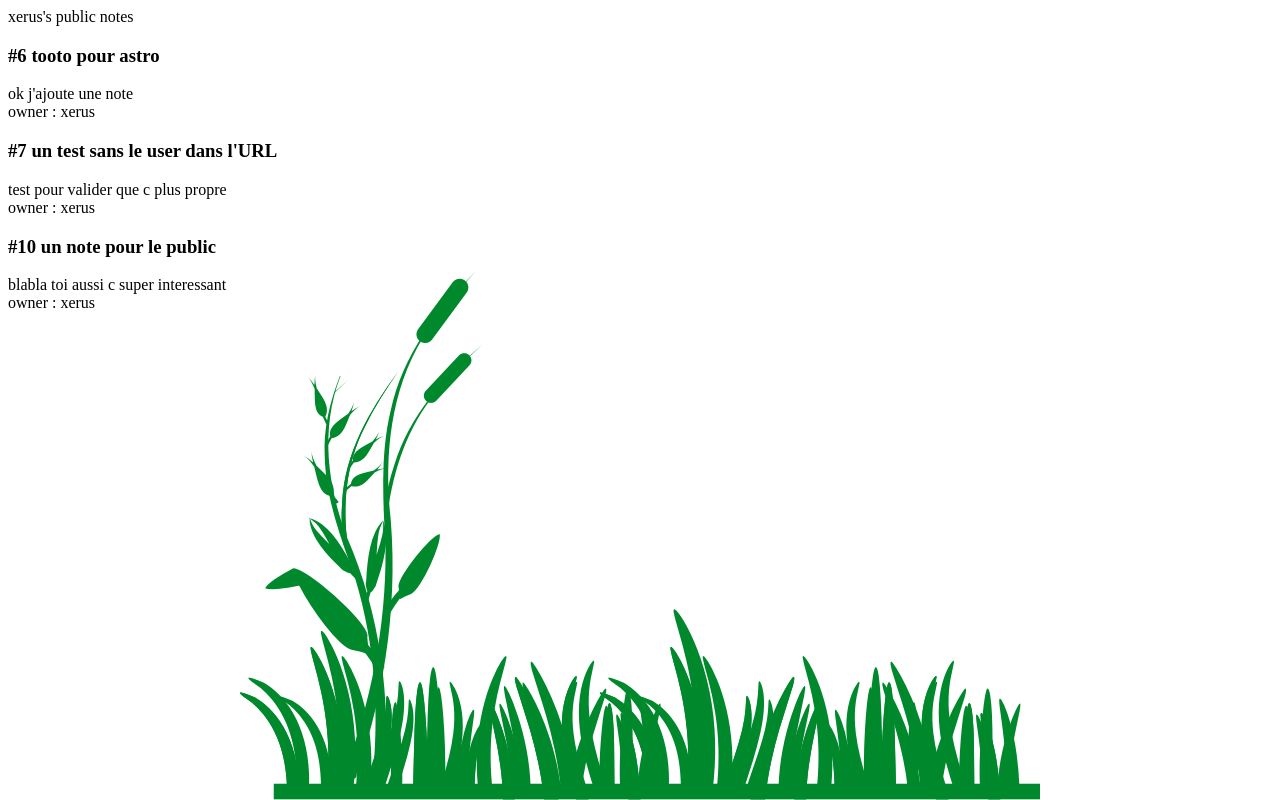
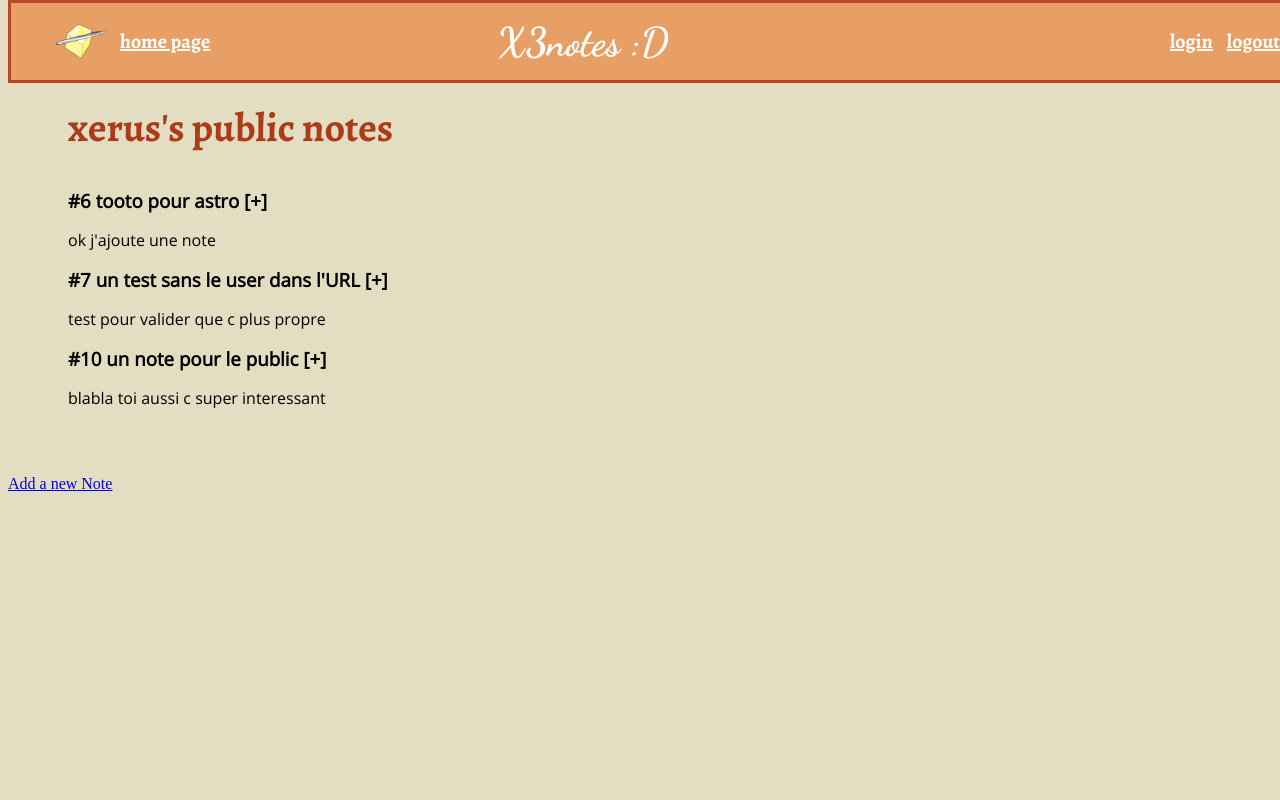
Before and after one commit to x3rus/dj_sandbox, a Django app: a page that uses sandbox/x3notes/templates/x3notes/view_user.html in a window 1280 px wide. Run offline with Django 3.2, Linux system fonts and the light colour scheme; data comes from the database, SQL or seed files in the repository.

Commit message:
Premier coup avec l'inehence de template qui est plutot un success , quelque probleme au niveau des URL principalement l'argument de l'id de la note ... a voir et le javascrip qui ne c'est pas ajouter a voir :D .. mais ca avance très bien

```diff
--- a/sandbox/x3notes/learn-css/notes-index.html
+++ b/sandbox/x3notes/learn-css/notes-index.html
@@ -17,10 +17,6 @@
 <body>
 
 <div id="header">
-<!--    <div class="header_left_img">
-        <img src="images/logo-small.png" alt="Logo small" style="float;width:70px;height:55px;" >
-    </div>
--->
     <div class="header_left">
         <ul>
             <li> <img src="images/logo-small.png" alt="Logo small" style="float;width:50px;height:35px;" > </li>
--- a/sandbox/x3notes/static/x3notes/style.css
+++ b/sandbox/x3notes/static/x3notes/style.css
@@ -1,8 +1,187 @@
-li a {
-        color: green;
+/*
+ * Tutorial : http://learnlayout.com/
+ * http://learnlayout.com/position.html
+ * Site web d'inspiration pour les coleurs du CSS :
+ * http://tympanus.net/codrops/2011/12/08/25-examples-of-perfect-color-combinations-in-web-design/
+ * */
+
+/*
+ * combainison de couleur:
+ *
+    background-color: #E3DEC1; == gris
+    background-color:#B94629; == orange "foncé"
+    background-color:#E89F65; == bleu "pale"
+    background-color:#47AFAF; == orange claire
+
+ */
+
+@font-face {
+       font-family: Alegreya-Bold;
+       src: url(font/Alegreya-Bold.ttf);
+}
+
+@font-face {
+       font-family: OpenSans;
+       src: url(font/OpenSans-Regular.ttf);
+}
+
+@font-face {
+       font-family: DancingScript-Bold;
+       src: url(font/DancingScript-Bold.ttf);
+}
+
+/*li a {
+    color: white;
+}*/
+
+body {
+        background-color: #E3DEC1;
     }
 
+#main {
+    width: 600px;
+    margin: 100px 0px 20px;
+    -webkit-box-sizing: border-box;
+            -moz-box-sizing: border-box;
+                 box-sizing: border-box;
+}
 
-body {
-        background: white url("images/grass4.png") no-repeat bottom;
-    }
+.public{
+    width: 700px;
+    margin: 20px 60px 30px;
+    -webkit-box-sizing: border-box;
+            -moz-box-sizing: border-box;
+                 box-sizing: border-box;
+}
+
+.public h2 {
+    font-family: Alegreya-Bold;
+    font-size: 40px;
+    color: #ac3b1c;
+}
+
+.note-title{
+    /* http://www.w3.org/TR/html-markup/h3.html */
+     display: block;
+     font-size: 1.17em;
+     margin-before: 1em;
+     margin-after: 1em;
+     margin-start: 0;
+     margin-end: 0;
+     font-weight: bold;
+    cursor: pointer;
+    position: relative;
+}
+
+.private{
+    width: 700px;
+    margin: 20px 60px 30px;
+    -webkit-box-sizing: border-box;
+           -moz-box-sizing: border-box;
+                box-sizing: border-box;
+}
+
+.private h2 {
+    font-family: Alegreya-Bold;
+    font-size: 40px;
+    color: #47afaf;
+}
+
+
+#header{
+    position: fixed;
+    top: 0;
+    width: 100%;
+/*    background-color: black;
+    border-color: green;
+    border-style: solid;
+    border-width: 10px;*/
+    -webkit-box-sizing: border-box;
+           -moz-box-sizing: border-box;
+                box-sizing: border-box;
+    height:70px;
+    display: table;
+    border-color: #B94629;
+    border-style: solid;
+}
+
+.header_central {
+/*    width:360px;*/
+    height:50px;
+    /* background-color:#B94629; */
+    background-color:#E89F65;
+    display: table-cell;
+    font-family: DancingScript-Bold;
+    vertical-align: middle; /* | top | bottom */
+    font-size: 40px;
+    color: white;
+}
+
+.header_left, .header_right , .header_left_img {
+    vertical-align: middle;
+    min-height: 50em;
+    height:50px;
+    display: table-cell;
+    /* background-color:#47AFAF; */
+    background-color:#E89F65;
+    color: white;
+}
+
+.header_left li a {
+    color: white;
+}
+
+.header_left img {
+    vertical-align: middle;
+}
+.header_left ul li
+{
+ /*       display:inline; */
+        margin: 5px;
+        display: inline-block;  /* TODO voir la difference entre inline et inline-block */
+        vertical-align: middle; /* | top | bottom */
+        font-family: Alegreya-Bold;
+        font-size: 20px;
+}
+
+.header_right ul li
+{
+ /*       display:inline; */
+        horizontal-align: right; /* TODO aligner a droite */
+        margin: 5px;
+        display: inline-block;  /* TODO voir la difference entre inline et inline-block */
+        vertical-align: middle; /* | top | bottom */
+        font-family: Alegreya-Bold;
+        font-size: 20px;
+}
+
+
+.header_right li a {
+    color: white;
+}
+
+
+.header_right {
+    /* background-color:#E89F65; */
+    text-align:right;
+
+}
+.header_left_img {
+    width:70px;
+    min-height: 50em;
+    height:50px;
+    display: table-cell;
+    /*background-color:#47AFAF;*/
+    background-color:#E89F65;
+}
+
+
+
+.note{
+    position: relative;
+    font-family: OpenSans;
+}
+.note-priv{
+    position: relative;
+    font-family: OpenSans;
+}
--- /dev/null
+++ b/sandbox/x3notes/templates/x3notes/base.html
@@ -0,0 +1,40 @@
+<!DOCTYPE html>
+<html lang="en">
+    <head>
+        {% load staticfiles %}
+        <link rel="stylesheet" type="text/css" href="{% static 'x3notes/style.css' %}" />
+        <title>{% block title %}X3notes {% endblock %}</title>
+    </head>
+
+    <!--
+        ######## BODY #######
+    -->
+    <body>
+
+        <!-- ### HEADER ### -->
+        <div id="header">
+            <div class="header_left">
+                <ul>
+                    <li> <img src="images/logo-small.png" alt="Logo small" style="float;width:50px;height:35px;" > </li>
+                    <li> <a href="/x3notes/">home page </a></li>
+                </ul>
+            </div> <!--Fin header_left -->
+            <div class="header_central">
+                <b> X3notes :D </b>
+            </div> <!--Fin header_central -->
+            <div class="header_right">
+                <ul>
+                    <li> <a href="/x3notes/login">login </a></li>
+                    <li> <a href="/x3notes/logout">logout </a></li>
+                </ul>
+            </div><!--Fin header_right-->
+        </div> <!-- Fin header -->
+
+
+        <!-- ### MAIN ### -->
+        <div id="main">
+            {% block content %}{% endblock %}
+        </div> <!-- Fin MAIN -->
+
+    </body>
+</html>
--- a/sandbox/x3notes/templates/x3notes/view_user.html
+++ b/sandbox/x3notes/templates/x3notes/view_user.html
@@ -1,26 +1,62 @@
-{% load staticfiles %}
-
-<link rel="stylesheet" type="text/css" href="{% static 'x3notes/style.css' %}" />
+{# Inherite de la page par default qui inclut le header ... #}
+{% extends "x3notes/base.html" %}
 
 
-<div>
-    {{username}}'s public notes<br>
+{% block title %}{{username}}'s notes {% endblock %}
+
+{# ajout des scripts ajax pour visualiser les notes #}
+<script type="text/javascript" src="http://ajax.googleapis.com/ajax/libs/jquery/1.3.2/jquery.min.js"></script>
+<script type="text/javascript">
+    jQuery(document).ready(function() {
+    jQuery(".content").hide();
+    //toggle the componenet with class msg_body
+    jQuery(".note-title").click(function()
+    {
+        jQuery(this).next(".content").slideToggle(500);
+    });
+});
+</script>
+
+
+{% block content %}
+
+<div class="public">
+    <h2>{{username}}'s public notes</h2>
+
     {% for note in public_notes %}
-    <h3> #{{note.id}} {{note.title}}  </h3>
-        {{note.text}} <br>
-        owner : {{note.owner}} <br>
+        <div class="note" >
+            <div class="note-title"> #{{note.id}} {{note.title}} [+] </div>
+            <div class="content">
+                <p>
+                {{note.text}}
+                {# <br> <a href="{% url 'x3notes:delnote' %}"> delete the note </a> #}
+                </p>
+            </div> <!--  Fin content -->
+        </div> <!-- Fin note -->
     {% endfor %}
+</div> <!-- Fin Div public -->
+
+{# Section pour la partie prive si l'usager authentifier est le BON !  #}
 {% if user.is_authenticated and user.username == username %}
-<hr color="blue">
-    {{username}}'s private notes<br>
+
+<div class="private" >
+    <h2> {{username}}'s private note  </h2>
     {% for note in private_notes%}
-        <h3> {{note.title}} </h3>
-        {{note.text}} <br>
-        owner : {{note.owner}} <br>
+        <div class="note-priv">
+            <div class="note-title"> #{{note.id}} {{note.title}} [+] </div>
+            <div class="content">
+                <p>
+                {{note.text}}
+                {# <br> <a href="{% url 'x3notes:delnote' %}"> delete the note </a> #}
+                </p>
+            </div> <!--  Fin content -->
+        </div> <!-- fin note-priv -->
     {% endfor %}
+</div> <!-- fin private -->
+
+{% endif %}
+
 <br><br>
     <a href="{% url 'x3notes:add_note' %}"> Add a new Note</a>
-{% endif %}
-</div>
-<br>
-<br>
+
+{% endblock %}
```
Also changed, not shown: sandbox/x3notes/static/x3notes/font/Alegreya-Bold.ttf (added), sandbox/x3notes/static/x3notes/font/DancingScript-Bold.ttf (added), sandbox/x3notes/static/x3notes/font/OpenSans-Regular.ttf (added), sandbox/x3notes/static/x3notes/images/logo-small.png (added).
